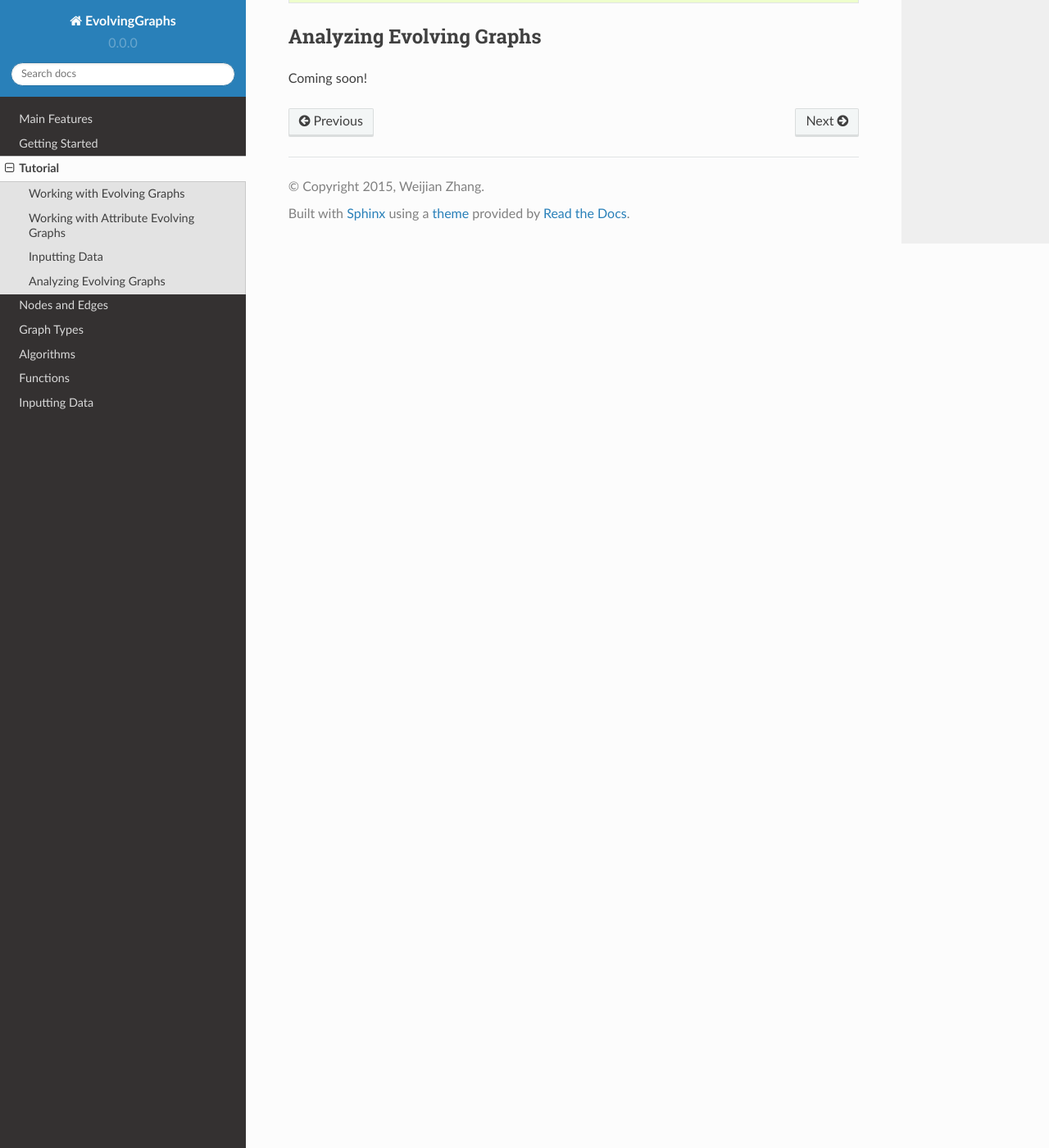
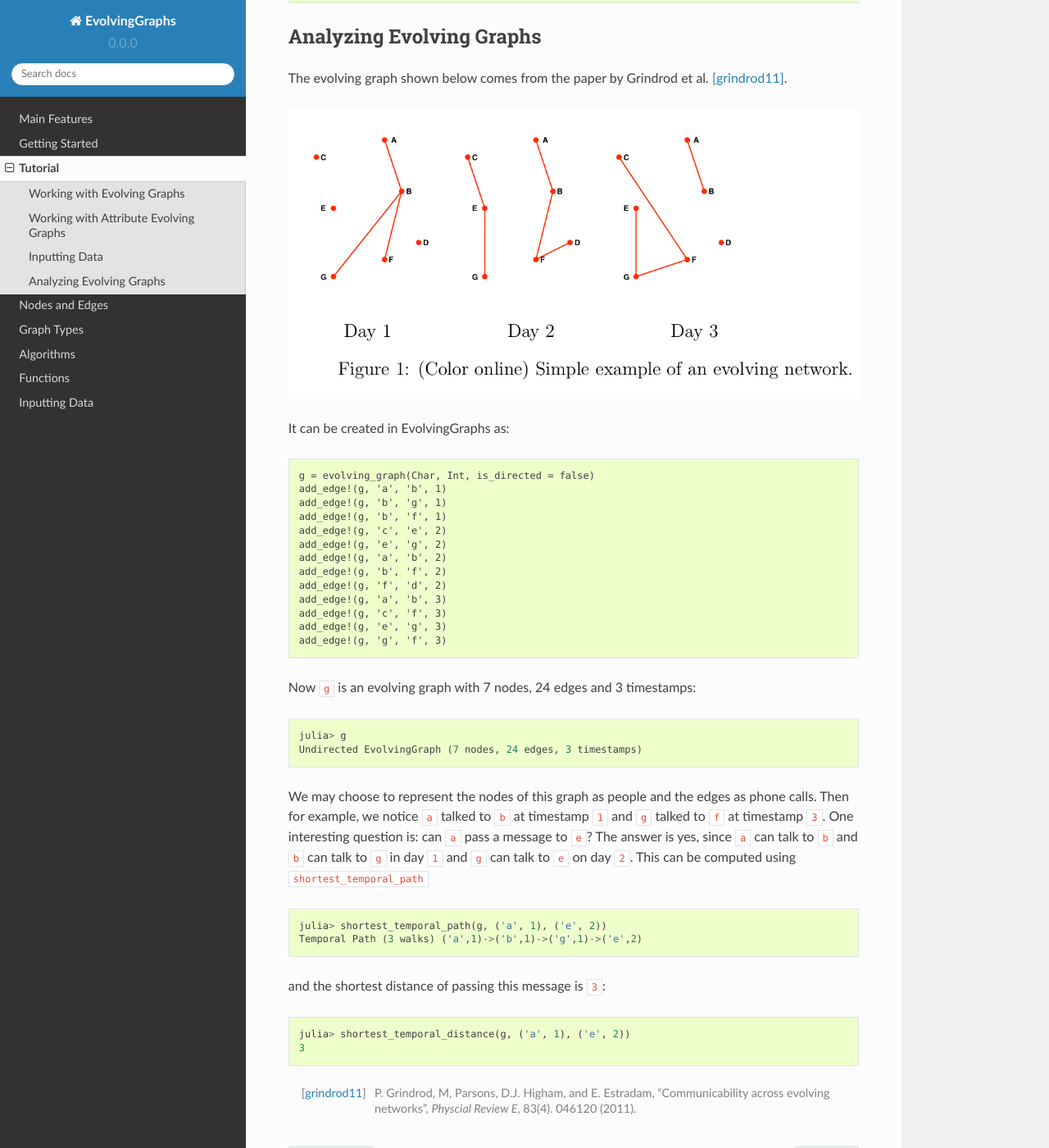
Before and after one commit to EtymoIO/EvolvingGraphs.jl, a Sphinx documentation site: the page built from doc/examples.rst, in a window 1280 px wide and 1400 px high, scrolled down 3011 px. Shown: the whole window at 82% size. Built offline with Sphinx 7.4.7 and the Read the Docs theme 2.0.0, drawn with Linux system fonts in a browser that asks for light colours.

Commit message:
update documentation

```diff
--- a/doc/examples.rst
+++ b/doc/examples.rst
@@ -145,4 +145,48 @@ We can input them with the function ``egread``::
 Analyzing Evolving Graphs
 -------------------------
 
-Coming soon!
+The evolving graph shown below comes from the paper by Grindrod et
+al. [grindrod11]_.
+
+.. image:: eg3.png
+
+It can be created in EvolvingGraphs as::
+
+  g = evolving_graph(Char, Int, is_directed = false)
+  add_edge!(g, 'a', 'b', 1)
+  add_edge!(g, 'b', 'g', 1)
+  add_edge!(g, 'b', 'f', 1)
+  add_edge!(g, 'c', 'e', 2)
+  add_edge!(g, 'e', 'g', 2)
+  add_edge!(g, 'a', 'b', 2)
+  add_edge!(g, 'b', 'f', 2)
+  add_edge!(g, 'f', 'd', 2)
+  add_edge!(g, 'a', 'b', 3)
+  add_edge!(g, 'c', 'f', 3)
+  add_edge!(g, 'e', 'g', 3)
+  add_edge!(g, 'g', 'f', 3)
+
+Now ``g`` is an evolving graph with 7 nodes, 24 edges and 3 timestamps::
+
+  julia> g
+  Undirected EvolvingGraph (7 nodes, 24 edges, 3 timestamps)
+
+We may choose to represent the nodes of this graph as people and the edges
+as phone calls. Then for example, we notice ``a`` talked to ``b`` at
+timestamp ``1`` and ``g`` talked to ``f`` at timestamp ``3``.  One
+interesting question is: can ``a`` pass a message to ``e``?
+The answer is yes, since ``a`` can talk to ``b`` and ``b`` can talk to
+``g`` in day ``1`` and ``g`` can talk to ``e`` on day ``2``. This can
+be computed using ``shortest_temporal_path`` ::
+
+  julia> shortest_temporal_path(g, ('a', 1), ('e', 2))
+  Temporal Path (3 walks) ('a',1)->('b',1)->('g',1)->('e',2)
+
+and the shortest distance of passing this message is ``3``::
+
+  julia> shortest_temporal_distance(g, ('a', 1), ('e', 2))
+  3
+
+.. [grindrod11] P. Grindrod, M, Parsons, D.J. Higham, and E. Estradam,
+	      "Communicability across evolving networks", *Physcial Review E*,
+	      83(4). 046120 (2011).
```
Also changed, not shown: NEWS.md (+9 -3 lines), doc/eg3.png (added), 1 other file.
